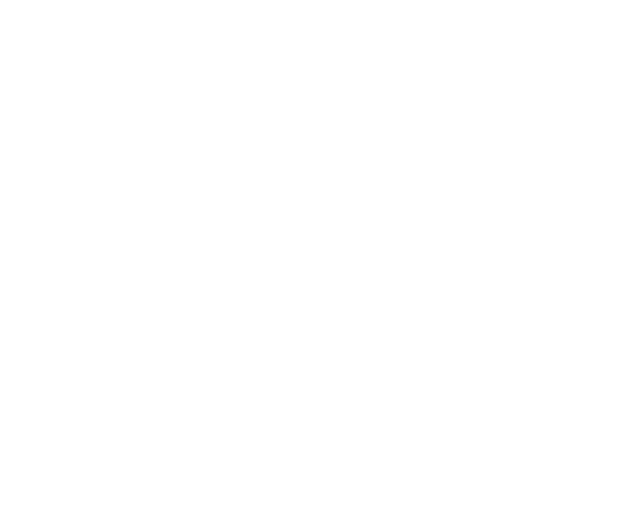
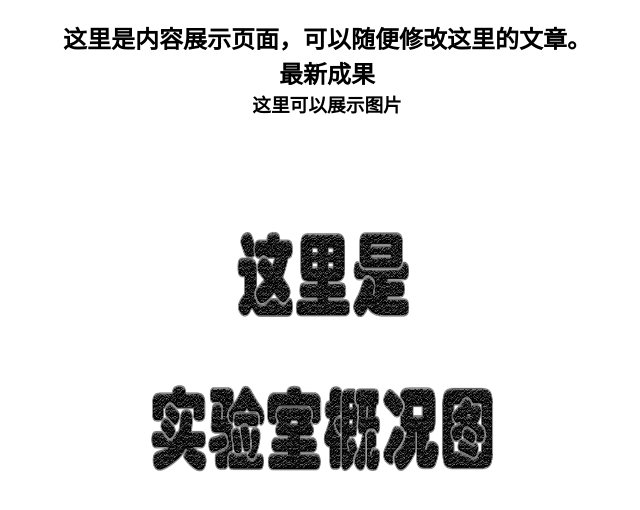
Before and after one commit to frozenblackflame/raduationProject, a Nuxt app: page /information/latestResults in a window 1280 px wide. Before the commit this address had no page. Shown: the top 510 px of the page, without its empty margins (313-953 px from the left). Built offline with nearby package versions, Linux system fonts and the light colour scheme.

Commit message:
修改转跳链接，新增信息展示页

```diff
--- a/components/Main.vue
+++ b/components/Main.vue
@@ -65,34 +65,34 @@
   data() {
     return {
       images: [
-        { href: require("../static/bimg1.jpg"), title: "新闻资讯", url: "#" },
-        { href: require("../static/bimg2.jpg"), title: "公告展示", url: "#" },
-        { href: require("../static/bimg3.jpg"), title: "最新成果", url: "#" },
-        { href: require("../static/bimg4.jpg"), title: "科技成果", url: "#" }
+        { href: require("../static/bimg1.jpg"), title: "新闻资讯", url: "/information/news/" },
+        { href: require("../static/bimg2.jpg"), title: "公告展示", url: "/information/announcement/" },
+        { href: require("../static/bimg3.jpg"), title: "最新成果", url: "/information/latestResults/" },
+        { href: require("../static/bimg4.jpg"), title: "科技成果", url: "/information/technologicalAchievements/" }
       ],
       echnology: [
-        { text: "科技成果1", url: "#" },
-        { text: "科技成果2", url: "#" },
-        { text: "科技成果3", url: "#" },
-        { text: "科技成果4", url: "#" }
+        { text: "科技成果1", url: "/information/technologicalAchievements/" },
+        { text: "科技成果2", url: "/information/technologicalAchievements/" },
+        { text: "科技成果3", url: "/information/technologicalAchievements/" },
+        { text: "科技成果4", url: "/information/technologicalAchievements/" }
       ],
       newest: [
-        { text: "最新成果1", url: "#" },
-        { text: "最新成果2", url: "#" },
-        { text: "最新成果3", url: "#" },
-        { text: "最新成果4", url: "#" }
+        { text: "最新成果1", url: "/information/latestResults/" },
+        { text: "最新成果2", url: "/information/latestResults/" },
+        { text: "最新成果3", url: "/information/latestResults/" },
+        { text: "最新成果4", url: "/information/latestResults/" }
       ],
       news: [
-        { text: "新闻资讯1", url: "#" },
-        { text: "新闻资讯2", url: "#" },
-        { text: "新闻资讯3", url: "#" },
-        { text: "新闻资讯4", url: "#" }
+        { text: "新闻资讯1", url: "/information/news/" },
+        { text: "新闻资讯2", url: "/information/news/" },
+        { text: "新闻资讯3", url: "/information/news/" },
+        { text: "新闻资讯4", url: "/information/news/" }
       ],
       bulletin: [
-        { text: "公告1", url: "#" },
-        { text: "公告2", url: "#" },
-        { text: "公告3", url: "#" },
-        { text: "公告4", url: "#" }
+        { text: "公告1", url: "/information/announcement/" },
+        { text: "公告2", url: "/information/announcement/" },
+        { text: "公告3", url: "/information/announcement/" },
+        { text: "公告4", url: "/information/announcement/" }
       ]
     };
   }
--- /dev/null
+++ b/pages/information/announcement/index.vue
@@ -0,0 +1,39 @@
+<template>
+  <center>
+    <div style="width: 80%;">
+      <el-container>
+        <el-header height>
+          <Header></Header>
+        </el-header>
+        <el-main>
+          <div class="imagepage">
+            <h1>这里是内容展示页面，可以随便修改这里的文章。</h1>
+            <h1>公告</h1>
+            <h3>这里可以展示图片</h3>
+            <img :src="image" class="image" />
+          </div>
+        </el-main>
+      </el-container>
+    </div>
+  </center>
+</template>
+
+<script>
+export default {
+  data() {
+    return {
+      image: require("../../../static/shiyanshi.png")
+    };
+  }
+};
+</script>
+
+<style>
+.image {
+  width: 500px;
+  height: 500px;
+}
+.imagepage {
+  width: 100%;
+}
+</style>
--- /dev/null
+++ b/pages/information/latestResults/index.vue
@@ -0,0 +1,39 @@
+<template>
+  <center>
+    <div style="width: 80%;">
+      <el-container>
+        <el-header height>
+          <Header></Header>
+        </el-header>
+        <el-main>
+          <div class="imagepage">
+            <h1>这里是内容展示页面，可以随便修改这里的文章。</h1>
+            <h1>最新成果</h1>
+            <h3>这里可以展示图片</h3>
+            <img :src="image" class="image" />
+          </div>
+        </el-main>
+      </el-container>
+    </div>
+  </center>
+</template>
+
+<script>
+export default {
+  data() {
+    return {
+      image: require("../../../static/shiyanshi.png")
+    };
+  }
+};
+</script>
+
+<style>
+.image {
+  width: 500px;
+  height: 500px;
+}
+.imagepage {
+  width: 100%;
+}
+</style>
--- /dev/null
+++ b/pages/information/news/index.vue
@@ -0,0 +1,39 @@
+<template>
+  <center>
+    <div style="width: 80%;">
+      <el-container>
+        <el-header height>
+          <Header></Header>
+        </el-header>
+        <el-main>
+          <div class="imagepage">
+            <h1>这里是内容展示页面，可以随便修改这里的文章。</h1>
+            <h1>新闻</h1>
+            <h3>这里可以展示图片</h3>
+            <img :src="image" class="image" />
+          </div>
+        </el-main>
+      </el-container>
+    </div>
+  </center>
+</template>
+
+<script>
+export default {
+  data() {
+    return {
+      image: require("../../../static/shiyanshi.png")
+    };
+  }
+};
+</script>
+
+<style>
+.image {
+  width: 500px;
+  height: 500px;
+}
+.imagepage {
+  width: 100%;
+}
+</style>
--- /dev/null
+++ b/pages/information/technologicalAchievements/index.vue
@@ -0,0 +1,39 @@
+<template>
+  <center>
+    <div style="width: 80%;">
+      <el-container>
+        <el-header height>
+          <Header></Header>
+        </el-header>
+        <el-main>
+          <div class="imagepage">
+            <h1>这里是内容展示页面，可以随便修改这里的文章。</h1>
+            <h1>科研成果</h1>
+            <h3>这里可以展示图片</h3>
+            <img :src="image" class="image" />
+          </div>
+        </el-main>
+      </el-container>
+    </div>
+  </center>
+</template>
+
+<script>
+export default {
+  data() {
+    return {
+      image: require("../../../static/shiyanshi.png")
+    };
+  }
+};
+</script>
+
+<style>
+.image {
+  width: 500px;
+  height: 500px;
+}
+.imagepage {
+  width: 100%;
+}
+</style>
```
